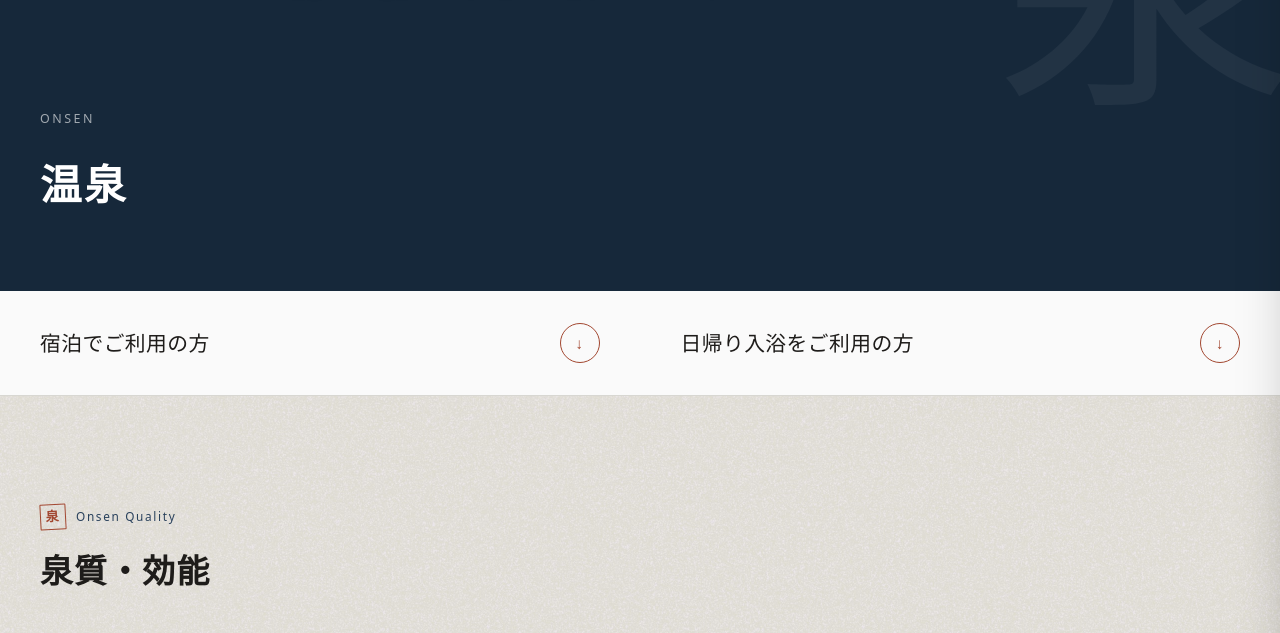
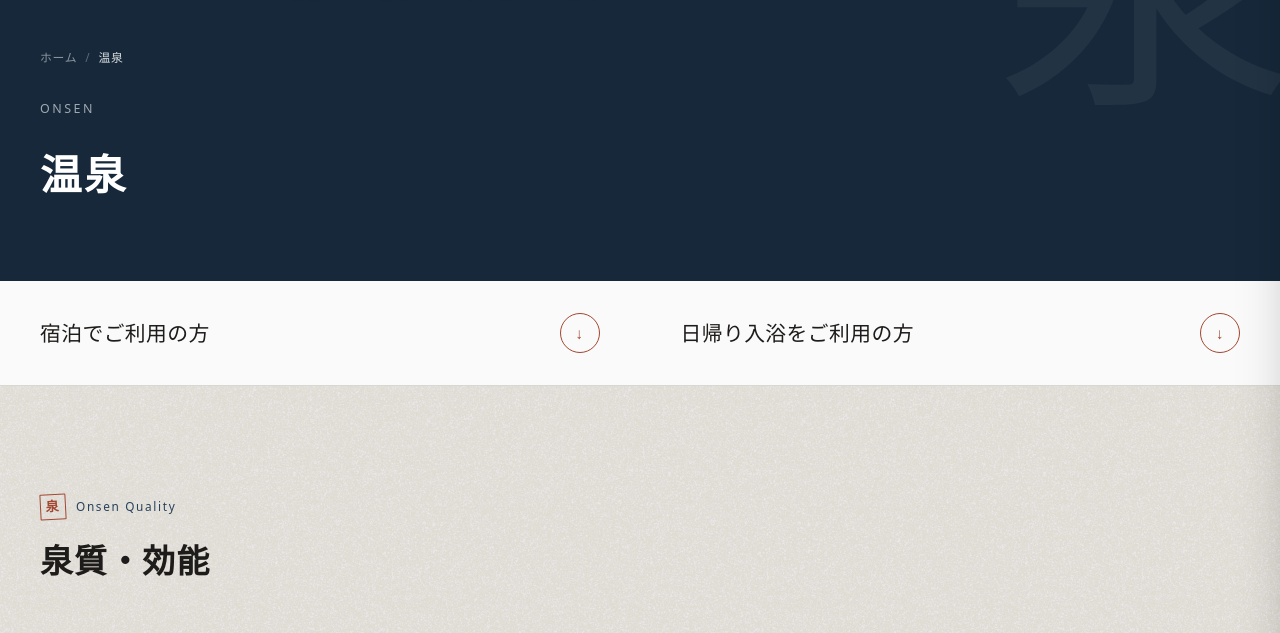
Before and after one commit to mkylzpu1/hotel-grand-toya, an Astro site: page /ja/onsen in a window 1280 px wide. Shown: the part 89-722 px from the top of the page. Built offline with nearby package versions, Linux system fonts and the light colour scheme; Astro itself is replaced by a stand-in of ours.

Commit message:
feat: Add breadcrumb navigation to Onsen page

```diff
--- a/src/pages/[lang]/onsen.astro
+++ b/src/pages/[lang]/onsen.astro
@@ -18,6 +18,7 @@ export async function getStaticPaths() {
 }
 
 const { lang } = Astro.params as { lang: Locale };
+const homeHref = `/${lang}/`;
 
 const [siteEntry, navigationEntry, onsenEntry] = await Promise.all([
   getEntry('site', `site.${lang}`),
@@ -61,7 +62,7 @@ const langLinks = locales
 >
   <main id="top">
     <!-- ページタイトル帯（ヒーローではなく、ヘッダーの視認性を確保するための最小限のダーク帯） -->
-    <section class="relative overflow-hidden bg-[#16283A] pb-14 pt-[152px] text-white lg:pb-[68px] lg:pt-[196px]">
+    <section class="relative overflow-hidden bg-[#16283A] pb-14 pt-[132px] text-white lg:pb-[68px] lg:pt-[136px]">
       <span
         aria-hidden="true"
         class="pointer-events-none absolute -right-6 -top-16 select-none font-serif text-[220px] leading-none text-white/[0.05] lg:-right-4 lg:-top-24 lg:text-[300px]"
@@ -69,6 +70,16 @@ const langLinks = locales
         {page.quality.icon}
       </span>
       <div class="relative mx-auto max-w-[1320px] px-10">
+        <!-- パンくずリスト -->
+        <nav aria-label="パンくずリスト" class="mb-7">
+          <ol class="flex flex-wrap items-center gap-2 text-[0.74rem] tracking-[0.06em] text-white/50">
+            <li>
+              <a href={homeHref} class="transition-colors hover:text-white">ホーム</a>
+            </li>
+            <li aria-hidden="true" class="text-white/30">/</li>
+            <li class="text-white/85" aria-current="page">{page.pageTitle}</li>
+          </ol>
+        </nav>
         <p class="mb-4 text-[0.78rem] font-medium tracking-[0.2em] text-white/60">
           {page.pageTitleEn}
         </p>
```
